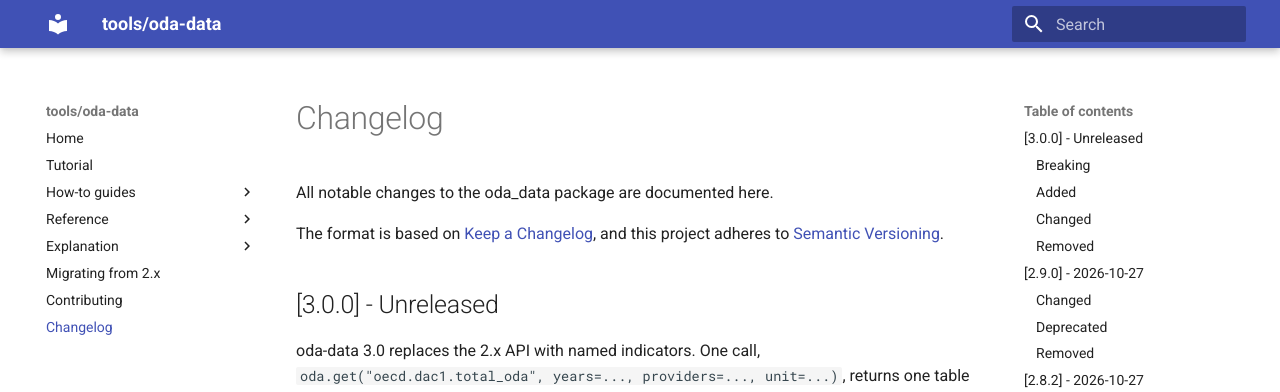
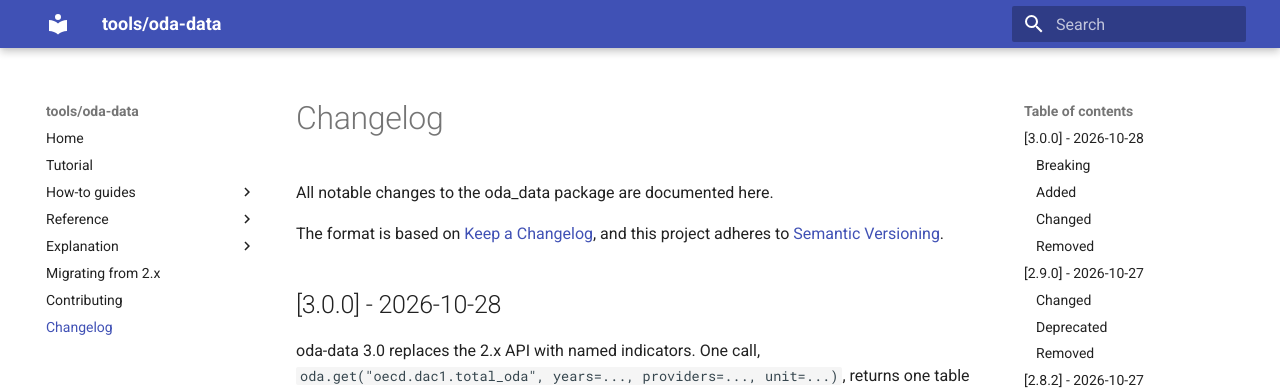
Before and after one commit to ONEcampaign/oda_data_package, an MkDocs documentation site: the page built from docs/docs/changelog.md, in a window 1280 px wide and 900 px high. Shown: the top 392 px of the window. Built offline with MkDocs 1.6.1 and Material for MkDocs 9.7.7, drawn with Linux system fonts in a browser that asks for light colours.

Commit message:
docs: date the 3.0.0 changelog

```diff
--- a/docs/docs/changelog.md
+++ b/docs/docs/changelog.md
@@ -5,7 +5,7 @@ All notable changes to the oda_data package are documented here.
 The format is based on [Keep a Changelog](https://keepachangelog.com/en/1.1.0/),
 and this project adheres to [Semantic Versioning](https://semver.org/spec/v2.0.0.html).
 
-## [3.0.0] - Unreleased
+## [3.0.0] - 2026-10-28
 
 oda-data 3.0 replaces the 2.x API with named indicators. One call, `oda.get("oecd.dac1.total_oda", years=..., providers=..., unit=...)`, returns one table with fixed columns, and `oda.search()` gives the 3.0 call for any 2.x indicator code. [Migrating from 2.x](migration.md) maps every 2.x code and lists the numbers that change.
 
```
Also changed, not shown: CHANGELOG.md.
